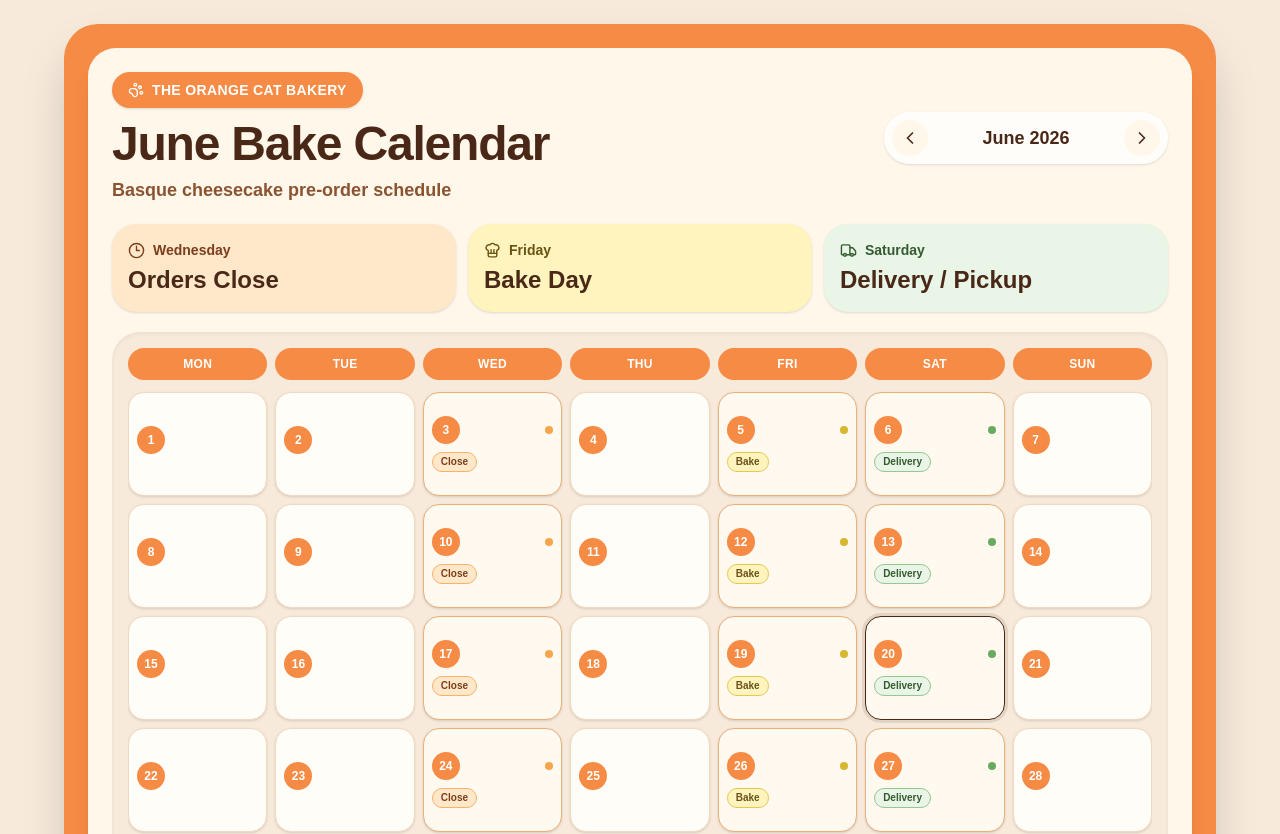
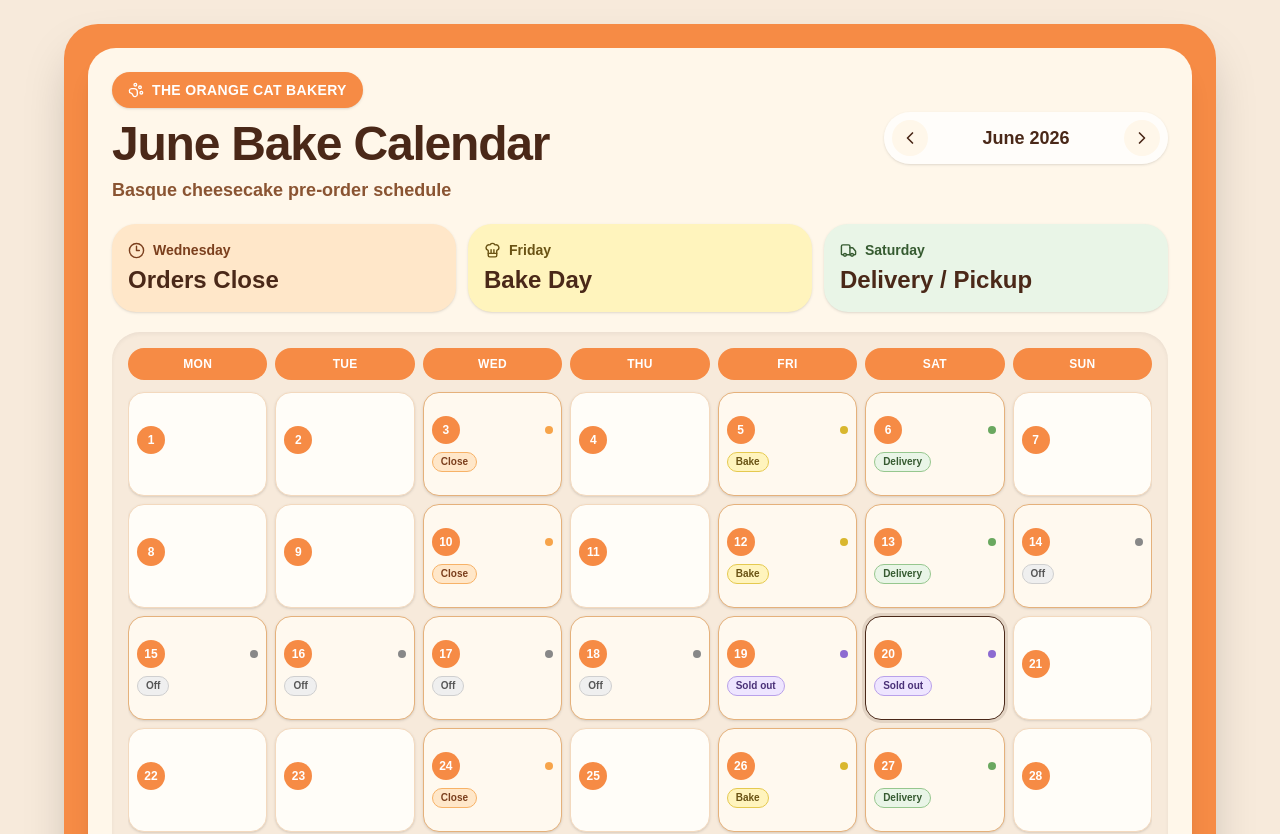
Before and after one commit to daboss88/orange-cat-calendar, a React (Vite) app: page / in a window 1280 px wide. Shown: the top 834 px of the page. Built offline with nearby package versions, Linux system fonts and the light colour scheme.

Commit message:
Update bake calendar schedule

```diff
--- a/src/App.jsx
+++ b/src/App.jsx
@@ -111,14 +111,26 @@ const defaultEvents = {
   "2026-06-13": [
     "delivery"
   ],
+  "2026-06-14": [
+    "unavailable"
+  ],
+  "2026-06-15": [
+    "unavailable"
+  ],
+  "2026-06-16": [
+    "unavailable"
+  ],
   "2026-06-17": [
-    "close"
+    "unavailable"
+  ],
+  "2026-06-18": [
+    "unavailable"
   ],
   "2026-06-19": [
-    "bake"
+    "soldOut"
   ],
   "2026-06-20": [
-    "delivery"
+    "soldOut"
   ],
   "2026-06-24": [
     "close"
```
